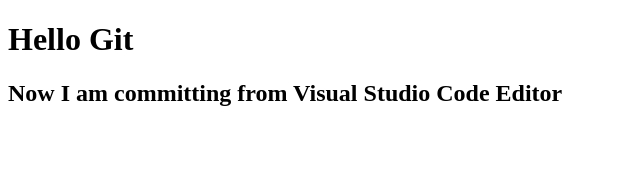
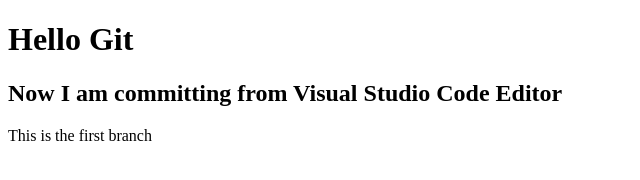
Before and after one commit to jdrichardstech/vctest, a plain HTML site: page index.html in a window 1280 px wide. Shown: the whole page, without its empty margins (0-640 px from the left). Drawn offline with Linux system fonts and the light colour scheme.

Commit message:
branch addition

```diff
--- a/index.html
+++ b/index.html
@@ -7,5 +7,6 @@
 	<body>
 		<h1>Hello Git</h1>
 		<h2>Now I am committing from Visual Studio Code Editor</h2>
+		<p>This is the first branch</p>
 	</body>
 </html>
```
